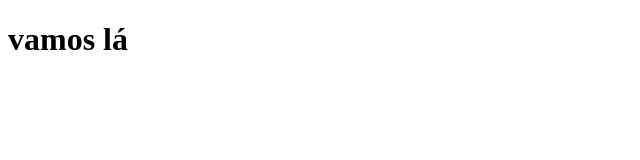
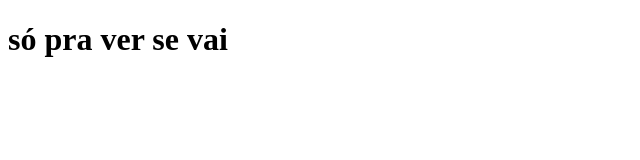
Before and after one commit to Diogomes/Front-End, a plain HTML site: page HTML CSS JS/index.html in a window 1280 px wide. Shown: the whole page, without its empty margins (0-640 px from the left). Drawn offline with Linux system fonts and the light colour scheme.

Commit message:
mudança besta pra ver se agora isso vai direito

```diff
--- a/HTML CSS JS/index.html
+++ b/HTML CSS JS/index.html
@@ -3,5 +3,5 @@
     <head>
         <title>e aí meu vei</title>
     </head>
-    <h1>vamos lá</h1>
+    <h1>só pra ver se vai</h1>
 </html>
```
